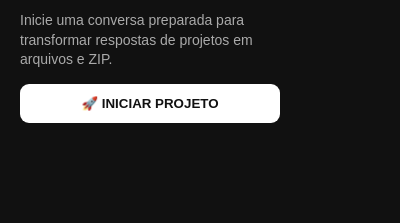
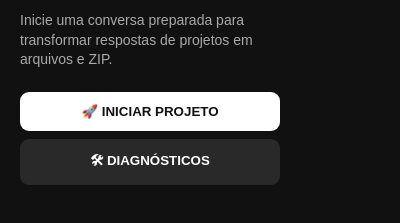
Before and after one commit to zamuuk13-sketch/BINGO-DEEPSEEK-BUILD-EXTENSION, a browser extension: page popup.html in a window 400 px wide. Shown: the part 45-268 px from the top of the page. Drawn offline with Linux system fonts and the light colour scheme.

Commit message:
BINGO Extension Stage 14 — Diagnostics button.

```diff
--- a/popup.html
+++ b/popup.html
@@ -5,13 +5,14 @@
 <meta name="viewport" content="width=device-width,initial-scale=1">
 <title>Bingo DeepSeek Build</title>
 <style>
-body{width:300px;margin:0;background:#111;color:#fff;font:14px Arial,sans-serif;padding:20px;box-sizing:border-box}h1{font-size:18px;margin:0 0 8px}p{color:#aaa;line-height:1.4}button{width:100%;border:0;border-radius:9px;padding:12px;background:#fff;color:#111;font-weight:700;cursor:pointer}button:hover{opacity:.9}.status{margin-top:12px;font-size:12px;color:#8f8f8f}
+body{width:300px;margin:0;background:#111;color:#fff;font:14px Arial,sans-serif;padding:20px;box-sizing:border-box}h1{font-size:18px;margin:0 0 8px}p{color:#aaa;line-height:1.4}button{width:100%;border:0;border-radius:9px;padding:12px;background:#fff;color:#111;font-weight:700;cursor:pointer;margin-top:8px}button:hover{opacity:.9}.secondary{background:#292929;color:#fff}.status{margin-top:12px;font-size:12px;color:#8f8f8f}
 </style>
 </head>
 <body>
 <h1>📦 Bingo DeepSeek Build</h1>
 <p>Inicie uma conversa preparada para transformar respostas de projetos em arquivos e ZIP.</p>
 <button id="start">🚀 INICIAR PROJETO</button>
+<button class="secondary" id="diagnostics">🛠 DIAGNÓSTICOS</button>
 <div class="status" id="status"></div>
 <script src="popup.js"></script>
 </body>
```
